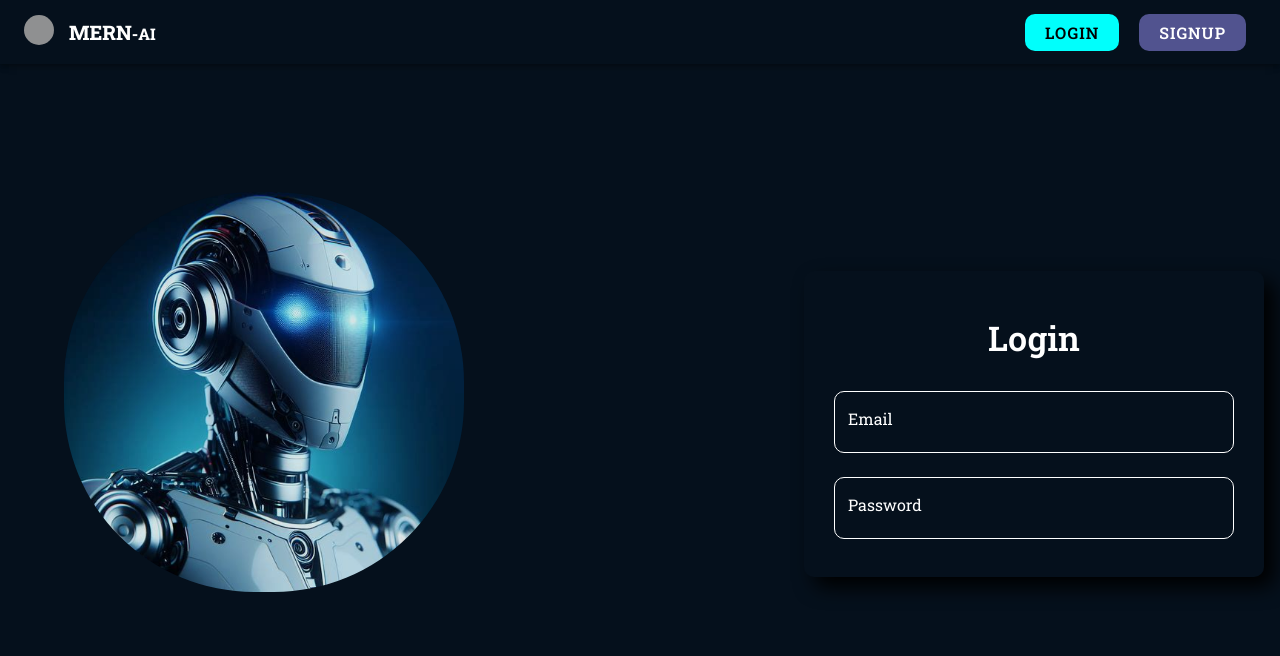
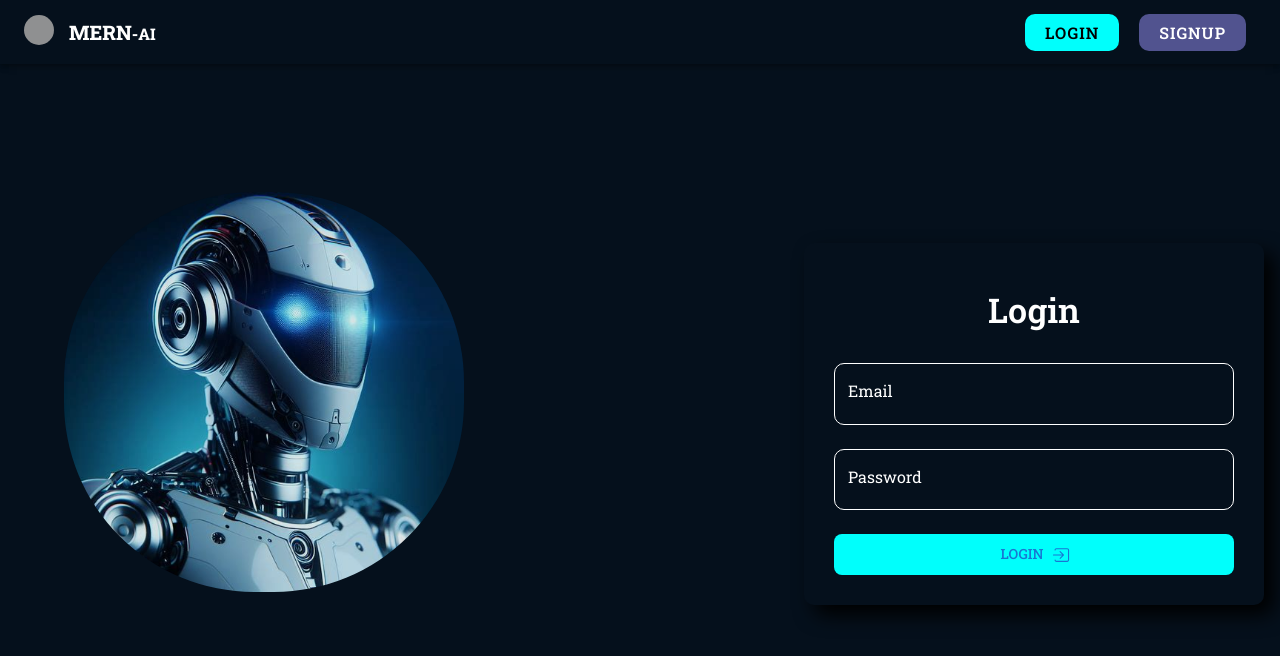
Before and after one commit to ConradPB/AI-Chatbot, a React (Vite) app in the folder frontend/: page /login in a window 1280 px wide. Shown: the top 656 px of the page. Built offline with nearby package versions, Linux system fonts and the light colour scheme; grey boxes are pictures that could not be loaded.

Commit message:
updated login fn. login fn completed

```diff
--- a/frontend/src/pages/Login.tsx
+++ b/frontend/src/pages/Login.tsx
@@ -1,9 +1,18 @@
-import { Box, Typography } from '@mui/material'
+import { Box, Button, Typography } from '@mui/material'
 import CustomizedInput from '../components/shared/customizedInput'
+import { IoIosLogIn } from 'react-icons/io';
 
 
 
 const Login = () => {
+  const handleSubmit = (e:React.FormEvent<HTMLFormElement>) => {
+    e.preventDefault();
+    const formData = new FormData(e.currentTarget)
+    const email = formData.get('email')
+    const password = formData.get('password')
+    console.log(email, password)
+
+  }
   return (
    <Box width={'100%'} height={'100%'} display='flex' flex={1}>
     <Box padding={8} mt={8} display={{md:'flex', sm:'none', xs:'none'}}>
@@ -17,7 +26,9 @@
     padding={2}
     ml={'auto'}
     mt={16}>
-      <form style={{
+      <form
+      onSubmit={(handleSubmit)}
+      style={{
         margin:'auto',
         padding: '30px',
         boxShadow: '10px 10px 20px #000',
@@ -39,6 +50,22 @@
               </Typography>
               <CustomizedInput type='email' name='email' label='Email'/>
               <CustomizedInput type='password' name='password' label='Password'/>
+              <Button
+              type='submit'
+              sx={ {
+                px:2,
+                py:1,
+                mt:2,
+                width: '400px',
+                borderRadius:2,
+                bgcolor: '#00fffc',
+                ':hover': {
+                  bgcolor: 'white',
+                  color: 'black',
+                }
+                } }
+              endIcon={<IoIosLogIn />}
+                >Login</Button>
             </Box>
 
             </form>
```
